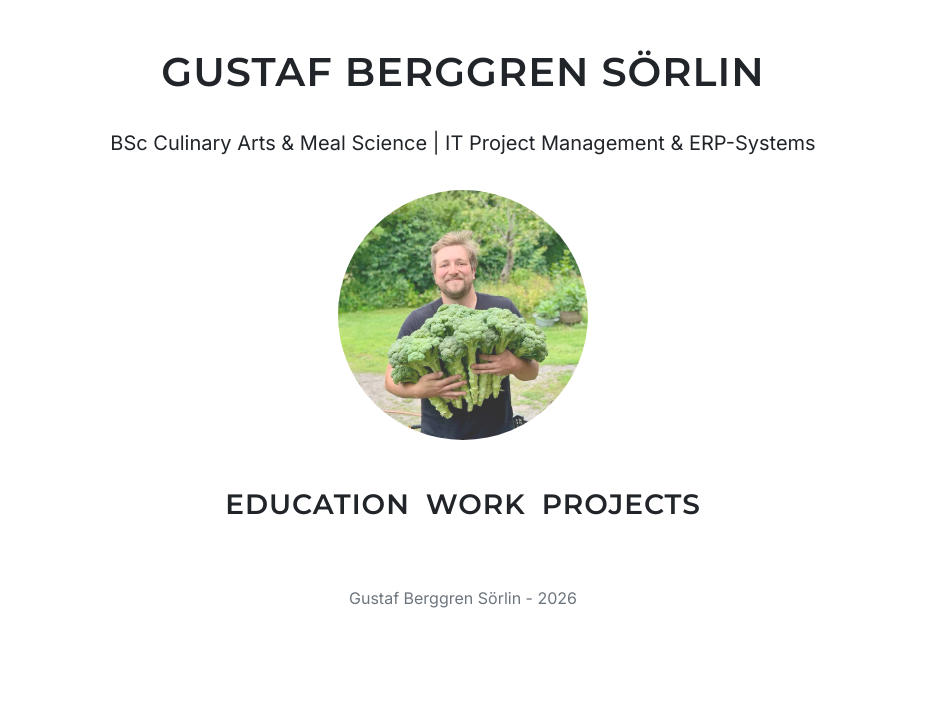
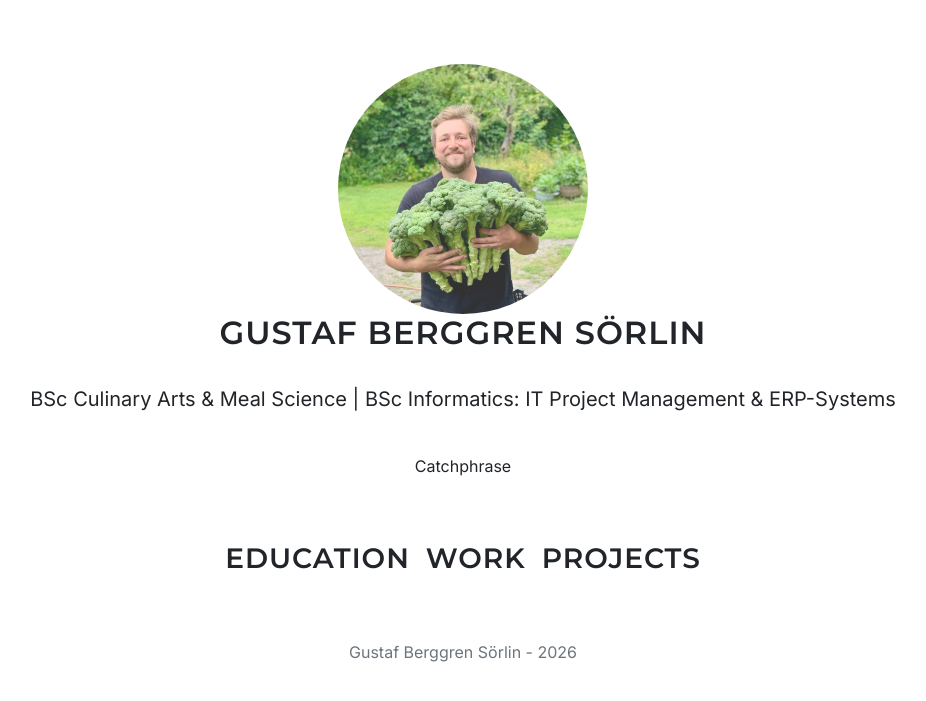
Before and after one commit to gbrggrn/gbrggrn.github.io, a Jekyll site: the page built from index.html, in a window 1280 px wide. Shown: the top 701 px of the page, without its empty margins (177-1103 px from the left). Built offline with Jekyll 4.4.1, drawn with Linux system fonts in a browser that asks for light colours.

Commit message:
Update default.html

```diff
--- a/_layouts/default.html
+++ b/_layouts/default.html
@@ -15,10 +15,13 @@
 <body>
 
   <header class="py-5 custom-header">
-      <h1>Gustaf Berggren Sörlin</h1><br>
-      <p class="lead">BSc Culinary Arts & Meal Science | IT Project Management & ERP-Systems</p>
     <div>
       <img src="{{ '/assets/images/GustafResumeImg.jpg' || relative_url }}" alt="Gustaf Berggren Sörlin" class="profile-img mt-3"/>
+      <div class="px-3">
+        <h2>Gustaf Berggren Sörlin</h2><br>
+        <p class="lead">BSc Culinary Arts & Meal Science | BSc Informatics: IT Project Management & ERP-Systems</p><br>
+        <p>Catchphrase</p>
+      </div>
     </div>
   </header>
 
```
